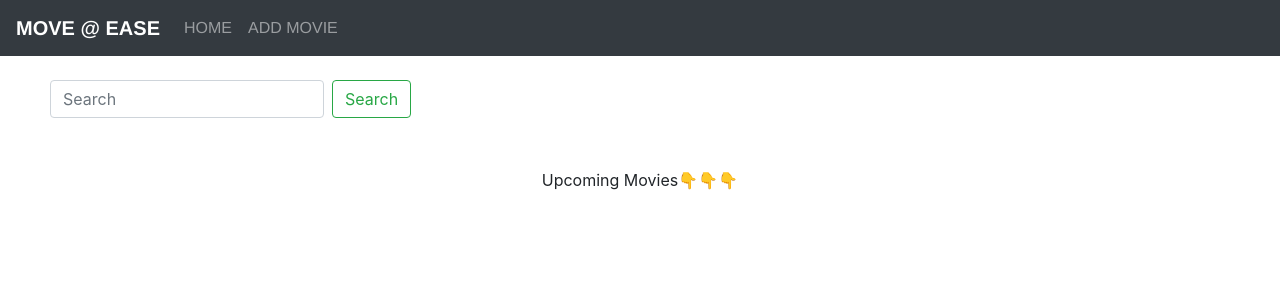
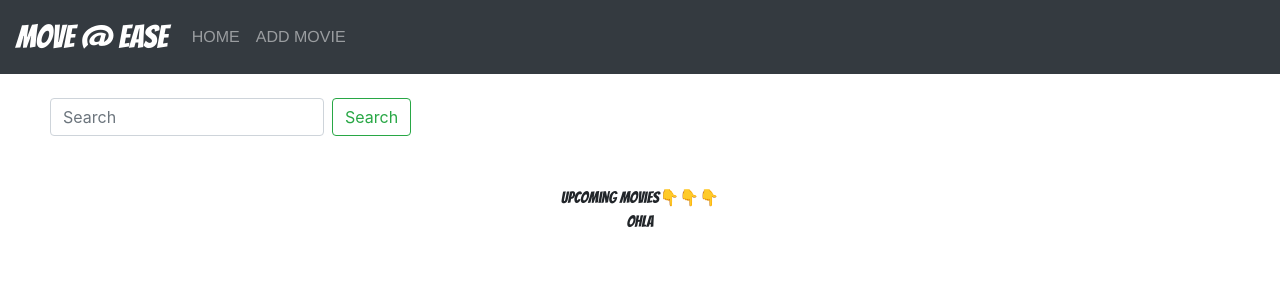
Before and after one commit to abhijeetaman007/Devsprint, a React (Create React App) app in the folder Client/: page / in a window 1280 px wide. Shown: the top 300 px of the page. Built offline with nearby package versions, Linux system fonts and the light colour scheme.

Commit message:
added upcoming component

```diff
--- a/Client/public/index.html
+++ b/Client/public/index.html
@@ -2,7 +2,9 @@
 <html lang="en">
   <head>
     <meta charset="utf-8" />
+
     <link rel="icon" href="styles.css" />
+    <link href="https://fonts.googleapis.com/css2?family=Bangers&display=swap" rel="stylesheet">
     <link rel="icon" href="%PUBLIC_URL%/favicon.ico" />
     <meta name="viewport" content="width=device-width, initial-scale=1" />
     <meta name="theme-color" content="#000000" />
--- a/Client/src/App.js
+++ b/Client/src/App.js
@@ -11,7 +11,7 @@ class App extends Component {
       <div>
         <nav className="navbar navbar-expand-lg navbar navbar-dark bg-dark">
 
-          <Link to="/" className="navbar-brand" style={{fontFamily:"Helvetica", fontWeight:"bold",}}> MOVE @ EASE </Link>
+          <Link to="/" className="navbar-brand" style={{fontFamily: 'Bangers',fontSize:"2rem"}}> MOVE @ EASE </Link>
 
           <div className="collpase navbar-collapse">
 
--- a/Client/src/components/Homepage.js
+++ b/Client/src/components/Homepage.js
@@ -2,6 +2,7 @@ import React, { Component } from "react";
 import Searchmovie from "./Searchmovie";
 import Movielist from "./Movielist";
 import Moviedetails from "./Moviedetails.js";
+import Upcoming from "./Upcoming";
 export default class Homepage extends Component {
 
   constructor(props) {
@@ -42,7 +43,7 @@ export default class Homepage extends Component {
     return (
       <div>
       <Searchmovie handleSubmit={this.handleSubmit} handleChange={this.handleChange}/>
-      {(this.state.searchTerm=="")?<div><center>Upcoming Movies👇👇👇</center></div>:<div>{this.state.currmovie==null ?<div>
+      {(this.state.searchTerm=="")?<div style={{fontFamily: 'Bangers'}}><center>Upcoming Movies👇👇👇<p><Upcoming/></p></center></div>:<div>{this.state.currmovie==null ?<div>
 
           <Movielist movieInfo={this.movieInfo} movies={this.state.moviesData} />
         </div>
--- /dev/null
+++ b/Client/src/components/Upcoming.js
@@ -0,0 +1,9 @@
+import React from 'react'
+
+export default function Upcoming() {
+    return (
+        <div>
+            ohla
+        </div>
+    )
+}
```
